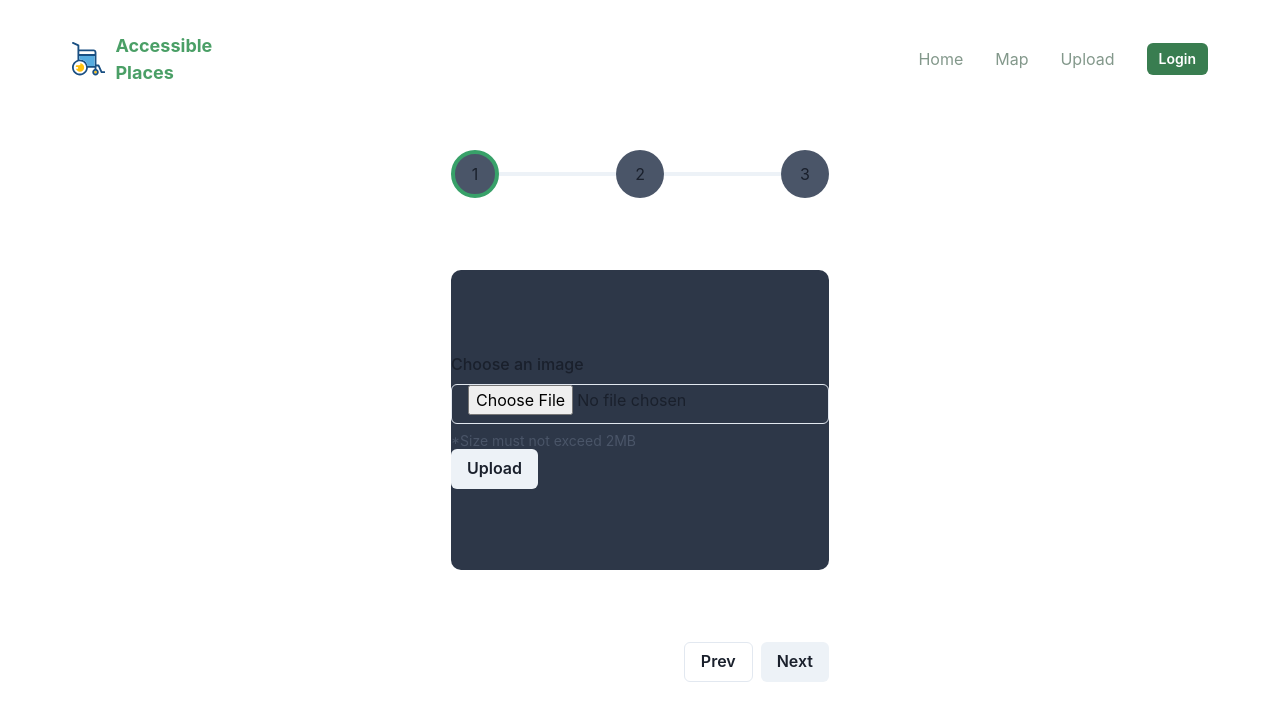
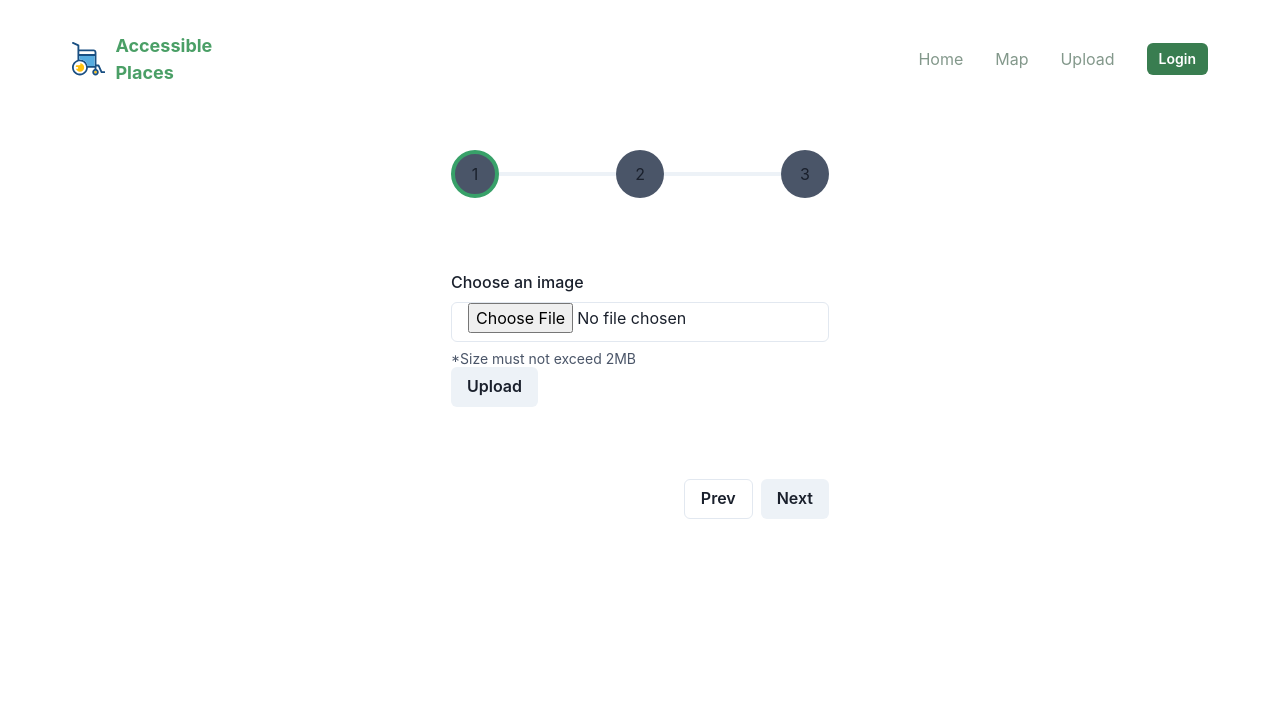
Before and after one commit to remusplesa/hackathon-accessibility-app, a React (Vite) app in the folder accessible-places-frontend/: page /upload in a window 1280 px wide. Shown: the top 720 px of the page. Built offline with nearby package versions, Linux system fonts and the light colour scheme; no server answers; sample sign-in values are in the browser's storage.

Commit message:
merged steppers

```diff
--- a/accessible-places-frontend/src/pages/UploadPage/UploadPage.tsx
+++ b/accessible-places-frontend/src/pages/UploadPage/UploadPage.tsx
@@ -49,14 +49,8 @@ export const UploadPage = () => {
           </Box>
         )}
       >
-        <Box
-          h={300}
-          display="flex"
-          justifyContent="center"
-          alignItems="center"
-          backgroundColor={"gray.700"}
-          borderRadius={10}
-        >
+        <SimpleGrid columns={{ sm: 1, md: 1 }} spacing={10}>
+
           <ImageUpload onSelect={handleOnFileSelect} />
           {
             loading ?
@@ -69,7 +63,8 @@ export const UploadPage = () => {
               :
               <ImagePredictionCard selectedFile={selectedFile} />
           }
-        </Box>
+        </SimpleGrid>
+
         <Box
           h={300}
           display="flex"
```
